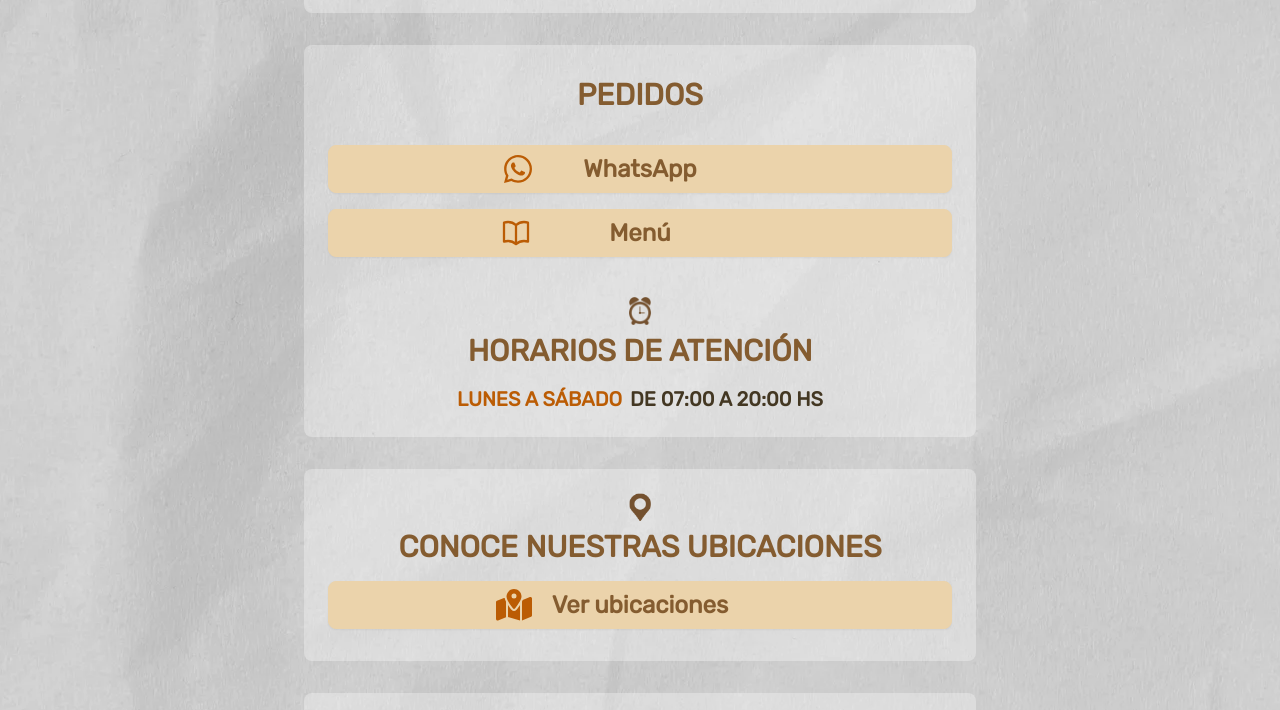
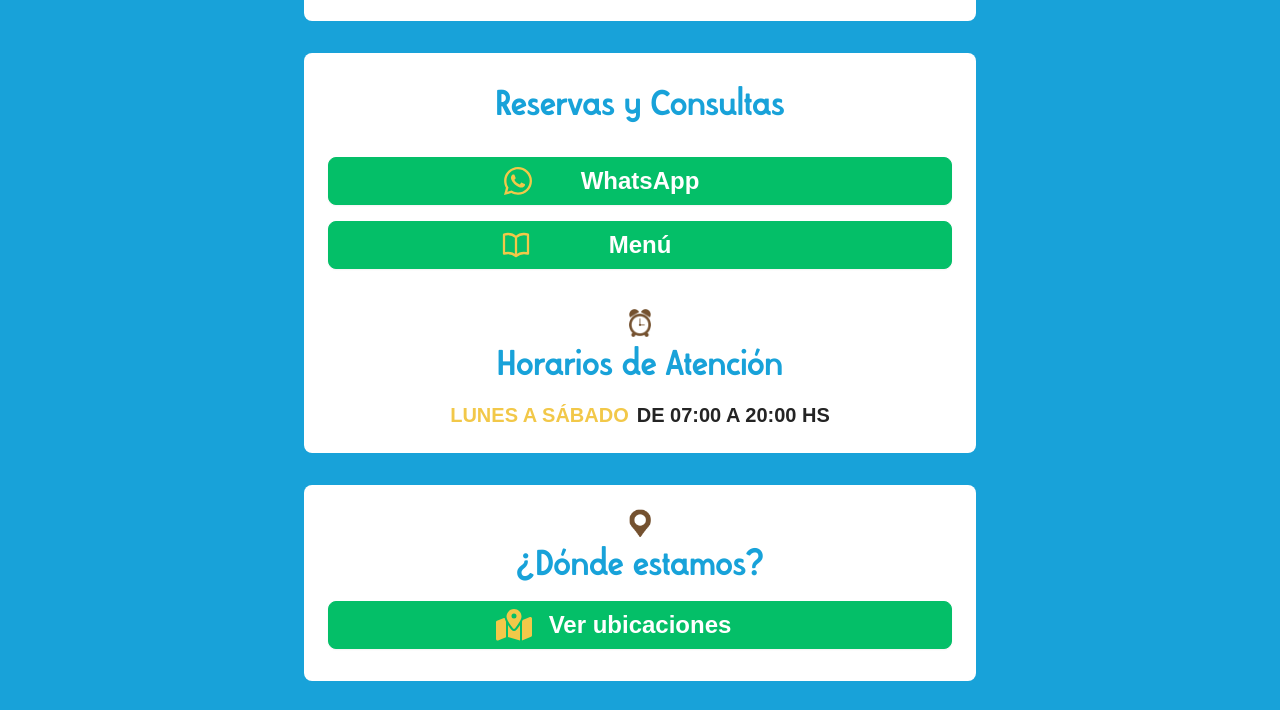
Before and after one commit to aa-avila/page-igraland-cochabamba, an Astro site: page / in a window 1280 px wide. Shown: the part 819-1529 px from the top of the page. Built offline with nearby package versions, Linux system fonts and the light colour scheme; Astro itself is replaced by a stand-in of ours; what tailwindcss-elevation would draw is missing.

Commit message:
feat: work in progress

```diff
--- a/package.json
+++ b/package.json
@@ -15,6 +15,7 @@
     "@astrojs/react": "^3.6.0",
     "@astrojs/tailwind": "^5.1.0",
     "@fontsource-variable/rubik": "^5.0.22",
+    "@fontsource/nunito-sans": "^5.0.13",
     "@fontsource/rubik": "^5.0.20",
     "@types/react": "^18.3.3",
     "@types/react-dom": "^18.3.0",
--- a/src/components/Header.astro
+++ b/src/components/Header.astro
@@ -14,13 +14,19 @@ import imgLogo from '../assets/logo.webp';
       class="h-32 object-contain"
     />
   </div>
-  <!-- MANTEL FLOTANTE ESQUINA -->
+  <!-- IMG FLOTANTE ESQUINA -->
   <div class="flex w-full justify-end">
-    <img
+    <!-- <img
       class="h-24 object-contain"
       src="./images/floating-mantel.webp"
       alt="imagen-mantel"
       loading="eager"
-    />
+    /> -->
   </div>
 </header>
+
+<style>
+  header {
+    background: #ffffff;
+  }
+</style>
--- a/src/components/SectionCTA.astro
+++ b/src/components/SectionCTA.astro
@@ -6,7 +6,7 @@ import IconClock from './icons/IconClock.astro';
 import { whatsapp, catalog } from '../data/links.json';
 ---
 
-<h2>Pedidos</h2>
+<h2>Reservas y Consultas</h2>
 <div class="min-w-80 py-4">
   <ButtonNormal link={whatsapp}>
     <IconWhatsapp slot="icon-start" class="h-8 fill-accent" />
@@ -20,7 +20,7 @@ import { whatsapp, catalog } from '../data/links.json';
 
 <div class="mt-4 flex w-full flex-col items-center justify-center">
   <IconClock class="h-7" />
-  <h2 class="">Horarios de atención</h2>
+  <h2 class="">Horarios de Atención</h2>
   <div
     class="mt-2 flex w-full flex-row items-center justify-center text-xl font-semibold uppercase"
   >
--- a/src/components/SectionLocations.astro
+++ b/src/components/SectionLocations.astro
@@ -7,7 +7,7 @@ import { maps } from '../data/links.json';
 
 <div class="flex w-full flex-col items-center justify-center">
   <IconLocation class="h-7" />
-  <h2 class="">Conoce nuestras ubicaciones</h2>
+  <h2 class="">¿Dónde estamos?</h2>
   <ButtonNormal link={maps}>
     <IconMap slot="icon-start" class="h-8 fill-accent" />
     Ver ubicaciones
--- a/src/layouts/Layout.astro
+++ b/src/layouts/Layout.astro
@@ -30,23 +30,35 @@ const { title, description } = Astro.props;
 </html>
 
 <style is:global>
+  @font-face {
+    font-family: 'GingoKidsRegular';
+    src: url('/fonts/gingo-kids-regular.woff') format('woff');
+    font-weight: normal;
+    font-style: normal;
+    font-display: swap;
+  }
+
   @tailwind base;
   @layer base {
     h1 {
-      @apply text-primary-content my-2 text-4xl font-bold uppercase;
+      @apply my-2 text-5xl text-primary;
+      font-family: 'GingoKidsRegular', sans-serif;
     }
     h2 {
-      @apply text-primary-content my-2 text-3xl font-bold uppercase;
+      @apply my-2 text-4xl text-primary;
+      font-family: 'GingoKidsRegular', sans-serif;
     }
     p {
       @apply text-neutral;
+      font-family: 'Nunito Sans', sans-serif;
     }
   }
 
   :root {
-    background: #433d37;
+    background: #cfd7db;
   }
   html {
-    font-family: 'rubik', sans-serif;
+    /* font-family: 'rubik', sans-serif; */
+    font-family: 'Nunito Sans', sans-serif;
   }
 </style>
--- a/src/layouts/LayoutSection.astro
+++ b/src/layouts/LayoutSection.astro
@@ -1,6 +1,6 @@
 <section class="flex w-full flex-col items-center justify-center px-2 py-4">
   <div
-    class="inner-container elevation-2 w-full max-w-2xl rounded-lg p-6 text-center"
+    class="inner-container w-full max-w-2xl rounded-lg p-6 text-center elevation-2"
   >
     <slot />
   </div>
@@ -8,6 +8,7 @@
 
 <style>
   .inner-container {
-    background-color: rgb(255, 255, 255, 0.3);
+    /* background-color: rgb(255, 255, 255, 0.3); */
+    background-color: rgb(255, 255, 255);
   }
 </style>
--- a/src/pages/index.astro
+++ b/src/pages/index.astro
@@ -28,7 +28,8 @@ import SectionSocial from '../components/SectionSocial.astro';
       <LayoutSection>
         <SectionSocial />
       </LayoutSection>
-      <div
+      <br />
+      <!-- <div
         class="img-container flex h-44 flex-row items-center justify-between py-2"
       >
         <img
@@ -43,7 +44,7 @@ import SectionSocial from '../components/SectionSocial.astro';
           alt="empanadas-foto"
           loading="lazy"
         />
-      </div>
+      </div> -->
     </div>
   </main>
   <Footer />
@@ -51,6 +52,8 @@ import SectionSocial from '../components/SectionSocial.astro';
 
 <style>
   #bgContainer {
-    background-image: url('/images/paper-3.webp');
+    /* background-image: url('/images/paper-3.webp'); */
+    /* background: linear-gradient(-30deg, #18a2d9 0%, #ffffff 78%); */
+    background: #18a2d9;
   }
 </style>
--- a/tailwind.config.mjs
+++ b/tailwind.config.mjs
@@ -16,16 +16,16 @@ export default {
         light: {
           ...require('daisyui/src/theming/themes')['light'],
           '.btn-facebook': {
-            'background-color': '#1444cc',
-            'border-color': '#1444cc',
+            'background-color': '#0049E8',
+            'border-color': '#0049E8',
           },
           '.btn-facebook:hover': {
             'background-color': '#445fd4',
             'border-color': '#445fd4',
           },
           '.btn-instagram': {
-            'background-color': '#9444ec',
-            'border-color': '#9444ec',
+            'background-color': '#D12CEC',
+            'border-color': '#D12CEC',
           },
           '.btn-instagram:hover': {
             'background-color': '#b486e8',
@@ -39,14 +39,14 @@ export default {
             'background-color': '#fc9bb4',
             'border-color': '#fc9bb4',
           },
-          primary: '#cbab63',
-          'primary-content': '#845c30',
-          secondary: '#ebd3ab',
-          'secondary-content': '#848382',
-          accent: '#bb5c04',
-          neutral: '#433722',
-          'neutral-content': '#a78e7b',
-          base: '#efa31e',
+          primary: '#18A2D9',
+          'primary-content': '#ffffff',
+          secondary: '#04BF68', // verde
+          'secondary-content': '#ffffff',
+          accent: '#F2C849', // amarillo
+          neutral: '#242424',
+          'neutral-content': '#ffffff',
+          base: '#cfd7db',
         },
       },
     ],
```
Also changed, not shown: public/fonts/gingo-kids-regular.woff (added), public/fonts/nexa-extra-light.ttf (added), src/assets/logo.webp, 1 other file.
